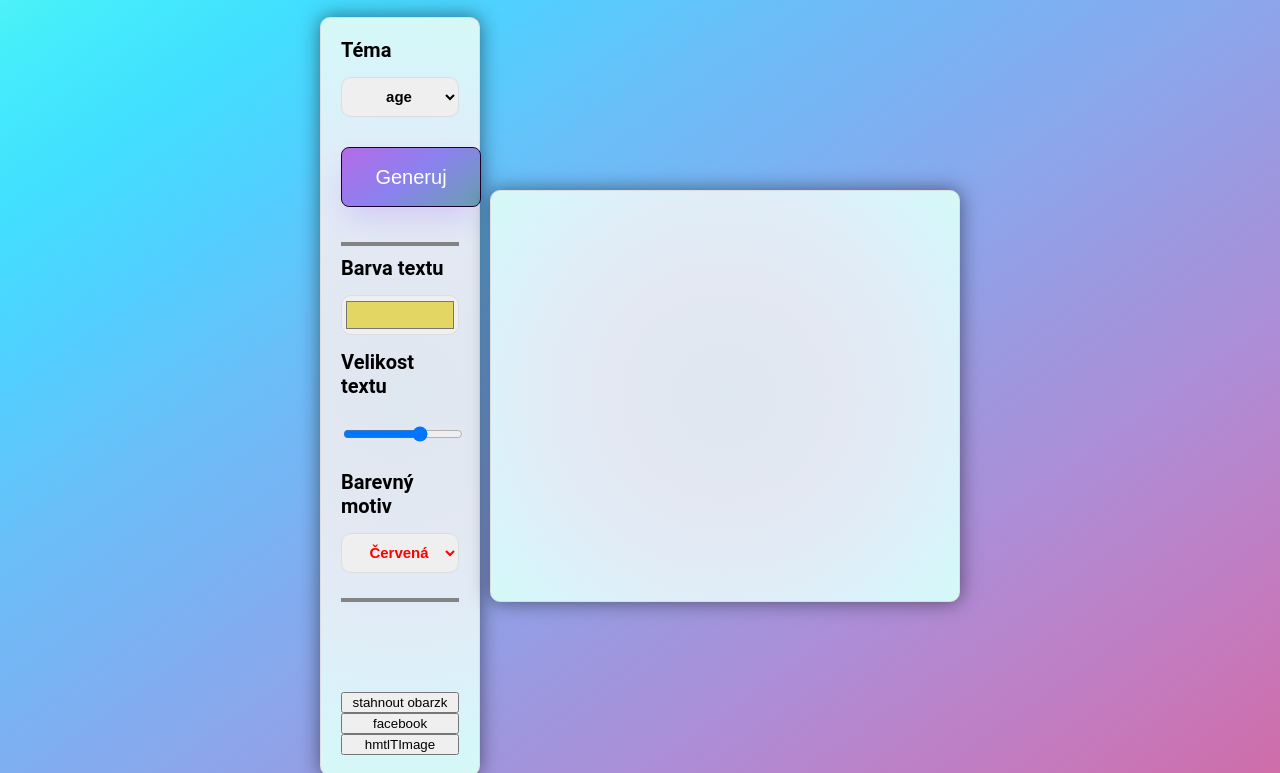
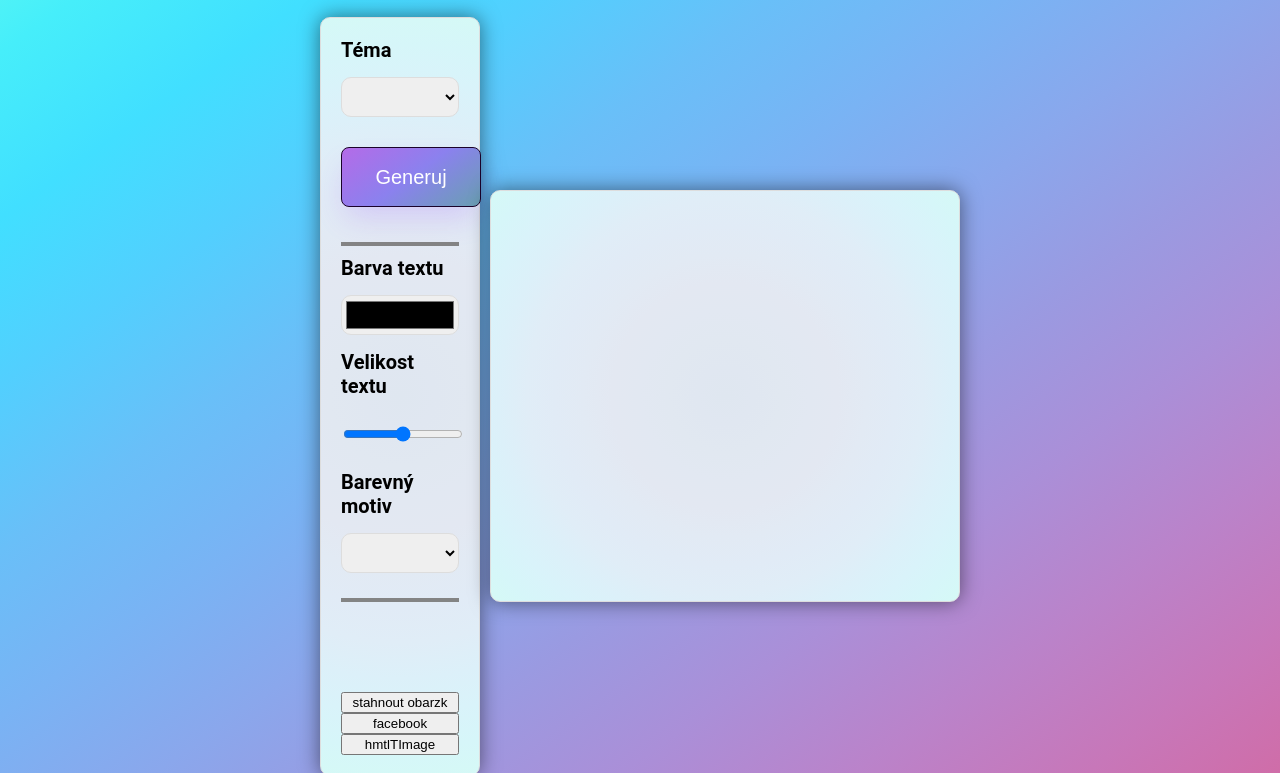
Before and after one commit to Filip-Dvorak/Quote-generator, a website: page index.html in a window 1280 px wide. Both pictures are taken after a click on the button "facebook". Shown: the part 114-887 px from the top of the page. Drawn offline with nearby package versions, Linux system fonts and the light colour scheme.

Commit message:
upgrade init function

```diff
--- a/index.html
+++ b/index.html
@@ -113,7 +113,8 @@
         <input type="range" id="sizePicker" min="10" max="40" value="30" oninput="changeSize()">
 
         <label for="colorSchemePicker" >Barevný motiv</label>
-        <select id="colorSchemePicker" style="color:red" onclick="colorCorrect()" onchange="reGenerateImage()">
+        <select id="colorSchemePicker" style="color:black" onclick="colorCorrect()" onchange="reGenerateImage()">
+            <option value="default" style="color: black;"></option>
             <option value="red" style="color: red;">Červená</option>
             <option value="orange" style="color: orange;">Oranžová</option>
             <option value="yellow" style="color: yellow;">Žlutá</option>
--- a/index.js
+++ b/index.js
@@ -161,7 +161,9 @@ function facebookShared() {
         quote: document.getElementById("citat").innerHTML,
         author: document.getElementById("author").innerHTML,
         textSize: document.getElementById("sizePicker").value,
-        textColor: document.getElementById("colorPicker").value
+        textColor: document.getElementById("colorPicker").value,
+        prompt: document.getElementById("promptDropdown").value,
+        colorScheme: document.getElementById("colorSchemePicker").value
     }
     console.log(URLParams)
     var url = "//www.facebook.com/sharer/sharer.php?u=" + encodeURI("filip-dvorak.github.io") + '?' + encodeURIComponent($.param(URLParams)) ;
@@ -179,9 +181,7 @@ function parseUrlParameters(url) {
         for (var i = 0; i < paramPairs.length; i++) {
             var pair = paramPairs[i].split('=');
             var key = decodeURIComponent(pair[0]);
-            var value = decodeURIComponent(pair[1] || '');
-
-            params[key] = value;
+            params[key] = decodeURIComponent(pair[1] || '');
         }
     }
     return params;
@@ -193,6 +193,10 @@ function init(){
     var card = document.getElementById("card");
     var citat = document.getElementById("citat");
     var author = document.getElementById("author");
+    var sizePicker = document.getElementById("sizePicker");
+    var colorPicker = document.getElementById("colorPicker");
+    var colorSchemePicker = document.getElementById("colorSchemePicker");
+    var promptDropdown = document.getElementById("promptDropdown");
 
     if(parametry.imgSrc!==undefined) {
         card.style.backgroundImage= "url(" + parametry.imgSrc + ")";
@@ -202,10 +206,16 @@ function init(){
     }
     citat.style.color = parametry.textColor;
     citat.style.fontSize = parametry.textSize + "px";
+
     if(parametry.author!==undefined) {
         author.innerHTML = parametry.author;
     }
     author.style.color = parametry.textColor;
     author.style.fontSize = parametry.textSize + "px";
 
+    sizePicker.value = parametry.textSize;
+    colorPicker.value = parametry.textColor;
+    colorSchemePicker.value = parametry.colorScheme;
+    promptDropdown.value = parametry.prompt;
+
 }
```
